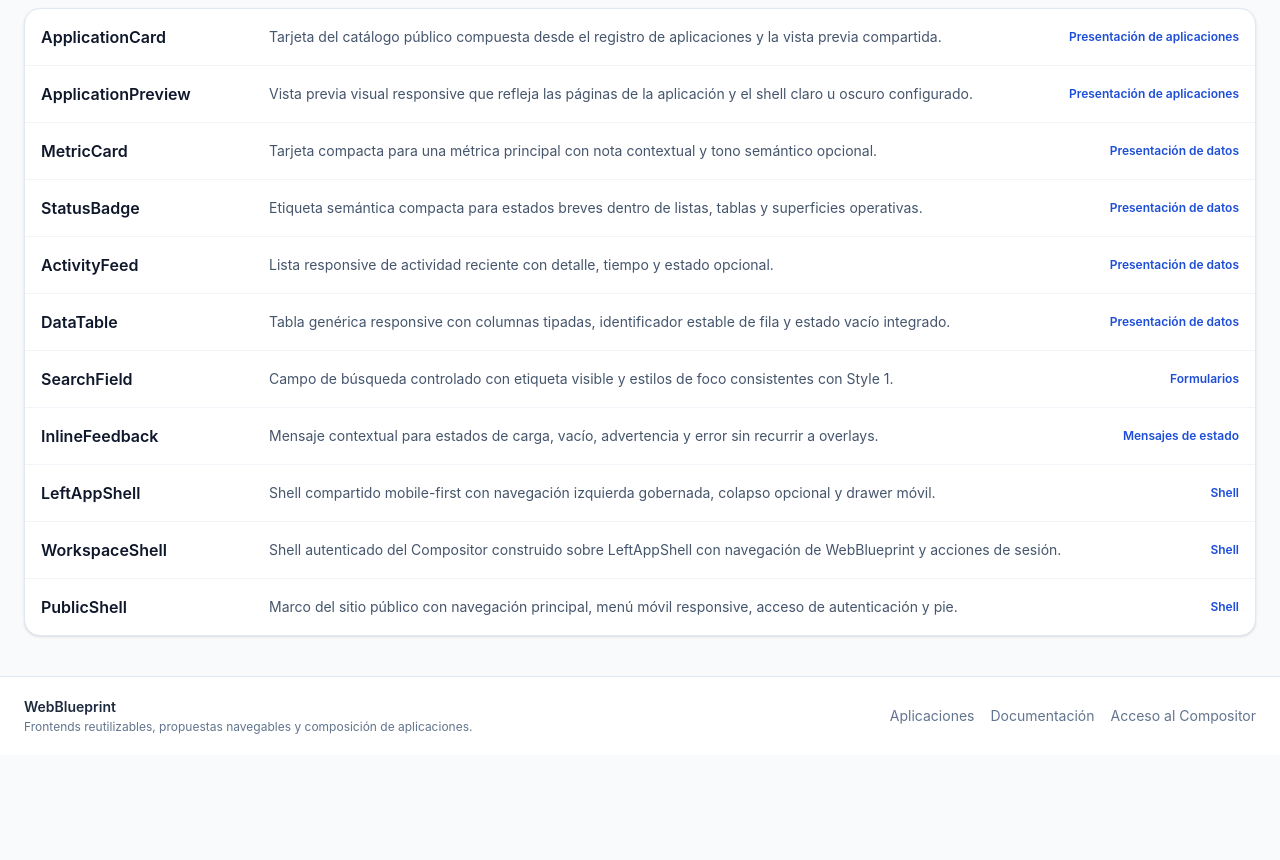
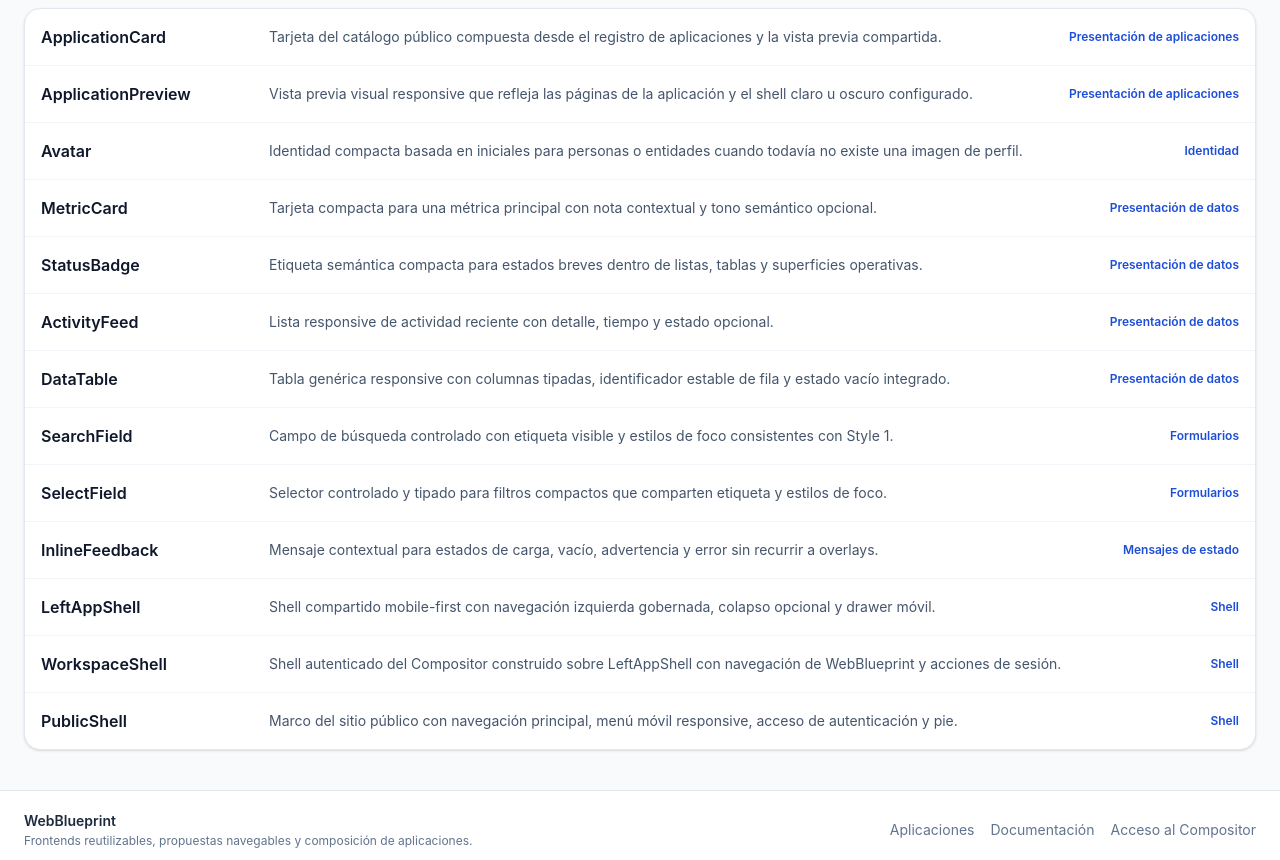
Before and after one commit to LuisHdezE/WebBlueprint, a React (Vite) app: page /docs in a window 1280 px wide. Shown: the part 980-1840 px from the top of the page. Before the commit the page ends 1735 px from the top, so only its background shows below. Built offline with nearby package versions, Linux system fonts and the light colour scheme.

Commit message:
docs: document Avatar and SelectField

```diff
--- a/src/documentation/documentation.catalog.ts
+++ b/src/documentation/documentation.catalog.ts
@@ -11,7 +11,7 @@ export type DocumentationProp = {
 export type ComponentDocumentationEntry = {
   id: string;
   name: string;
-  category: 'Application display' | 'Data display' | 'Feedback' | 'Form' | 'Shell';
+  category: 'Application display' | 'Data display' | 'Feedback' | 'Form' | 'Identity' | 'Shell';
   maturity: 'stable';
   sourcePath: string;
   summary: string;
@@ -31,6 +31,8 @@ export function getDocumentationCategoryLabel(category: ComponentDocumentationEn
       return 'Mensajes de estado';
     case 'Form':
       return 'Formularios';
+    case 'Identity':
+      return 'Identidad';
     default:
       return 'Shell';
   }
@@ -85,6 +87,21 @@ export const componentDocumentation: readonly ComponentDocumentationEntry[] = [
     variants: ['predeterminada', 'compacta'],
     states: ['shell claro', 'shell oscuro'],
     example: '<ApplicationPreview application={application} compact />',
+  },
+  {
+    id: 'avatar',
+    name: 'Avatar',
+    category: 'Identity',
+    maturity: 'stable',
+    sourcePath: 'src/components/data-display/Avatar.tsx',
+    summary: 'Identidad compacta basada en iniciales para personas o entidades cuando todavía no existe una imagen de perfil.',
+    props: [
+      { name: 'name', type: 'string', required: true, description: 'Nombre utilizado para calcular hasta dos iniciales visibles.' },
+      { name: 'size', type: "'sm' | 'md'", required: false, defaultValue: 'md', description: 'Tamaño gobernado de la identidad compacta.' },
+    ],
+    variants: ['pequeño', 'mediano'],
+    states: ['una inicial', 'dos iniciales'],
+    example: '<Avatar name="Mariana Suárez" />',
   },
   {
     id: 'metric-card',
@@ -169,6 +186,24 @@ export const componentDocumentation: readonly ComponentDocumentationEntry[] = [
     example: '<SearchField id="query" label="Buscar" value={query} onChange={setQuery} />',
   },
   {
+    id: 'select-field',
+    name: 'SelectField',
+    category: 'Form',
+    maturity: 'stable',
+    sourcePath: 'src/components/forms/SelectField.tsx',
+    summary: 'Selector controlado y tipado para filtros compactos que comparten etiqueta y estilos de foco.',
+    props: [
+      { name: 'id', type: 'string', required: true, description: 'Identificador que conecta etiqueta y selector.' },
+      { name: 'label', type: 'string', required: true, description: 'Etiqueta visible del criterio de selección.' },
+      { name: 'value', type: 'Value', required: true, description: 'Valor controlado actual.' },
+      { name: 'options', type: 'readonly SelectFieldOption<Value>[]', required: true, description: 'Opciones tipadas disponibles para la selección.' },
+      { name: 'onChange', type: '(value: Value) => void', required: true, description: 'Notifica el nuevo valor seleccionado.' },
+    ],
+    variants: ['predeterminada'],
+    states: ['selección inicial', 'selección modificada', 'foco'],
+    example: '<SelectField id="status" label="Estado" value={status} options={options} onChange={setStatus} />',
+  },
+  {
     id: 'inline-feedback',
     name: 'InlineFeedback',
     category: 'Feedback',
```
